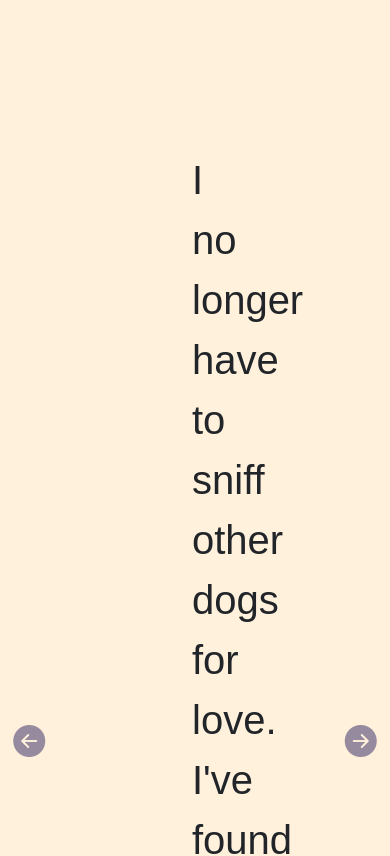
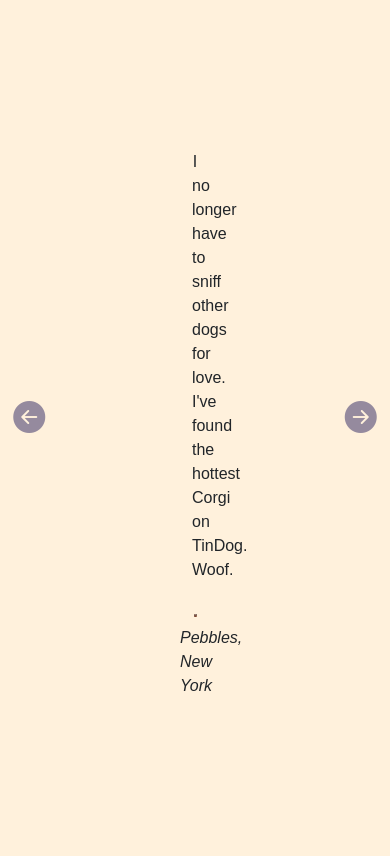
Before and after one commit to luismap/bootstrap, a plain HTML site: page index.html in a window 390 px wide. Shown: the part 1480-2336 px from the top of the page. Drawn offline with nearby package versions, Linux system fonts and the light colour scheme.

Commit message:
[updating]

```diff
--- a/css/styles.css
+++ b/css/styles.css
@@ -127,6 +127,12 @@ h2 {
     color: var(--accent-color);
 }
 
+@media (max-width:800px) {
+    h2 {
+        font-size: 1rem;
+    }
+}
+
 /* press */
 #press {
     padding: 72px 0;
```
